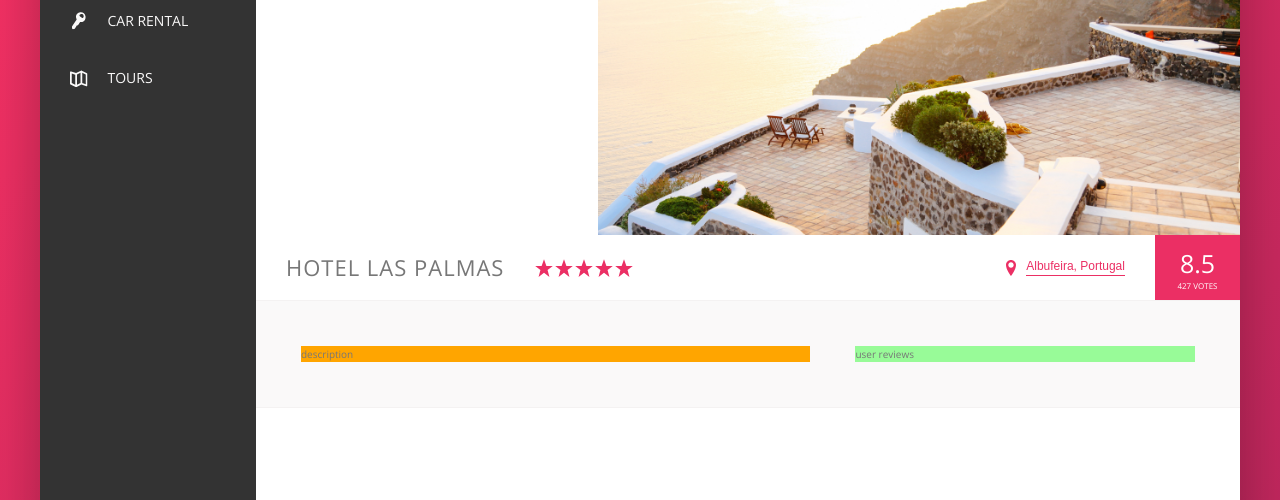
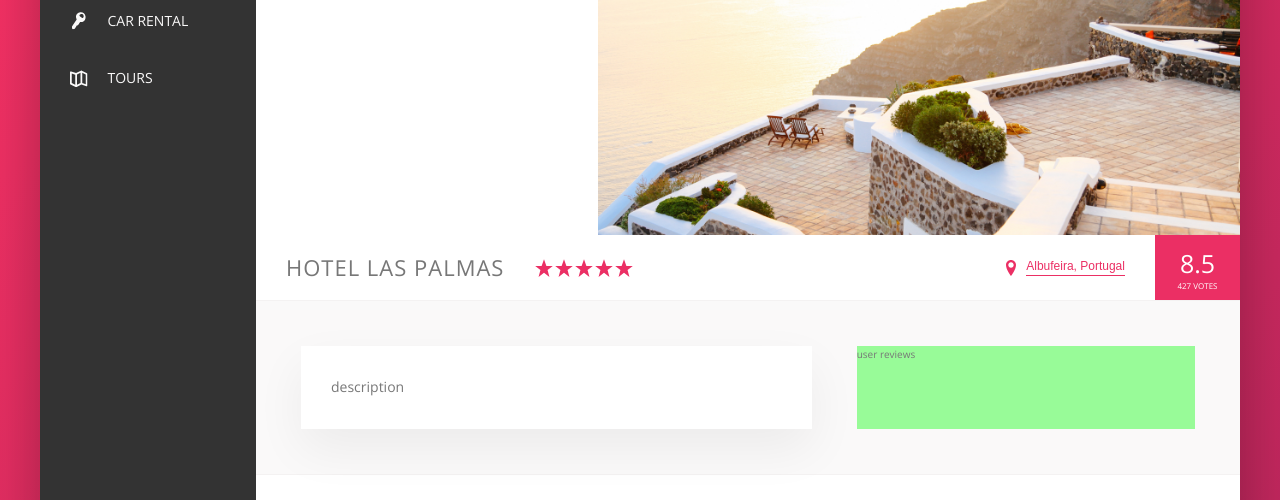
Before and after one commit to kcodegit/flex-booking, a website: page index.html in a window 1280 px wide. Shown: the part 300-800 px from the top of the page. Drawn offline with nearby package versions, Linux system fonts and the light colour scheme; files that its build step writes are made by us from their sources.

Commit message:
Create actual container styling for description

```diff
--- a/sass/_base.scss
+++ b/sass/_base.scss
@@ -24,6 +24,7 @@ Primary dark: #BA265D
 
   // shadows
   --shadow-dark: 0 2rem 6rem rgba(0, 0, 0, 0.3);
+  --shadow-light: 0 2rem 5rem rgba(0, 0, 0, 0.06);
 
   // border line
   --line: 1px solid var(--color-grey-light-2);
--- a/sass/_layout.scss
+++ b/sass/_layout.scss
@@ -44,7 +44,10 @@
 }
 
 .description {
-  background-color: orange; //tmp
+  font-size: 1.4rem;
+  background-color: #fff;
+  box-shadow: var(--shadow-light);
+  padding: 3rem;
   flex: 0 1 60%;
   margin-right: 4.5rem;
 }
```
